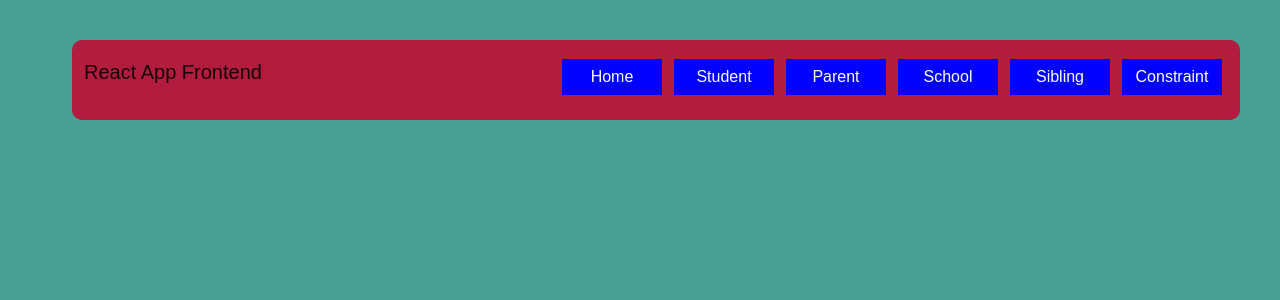
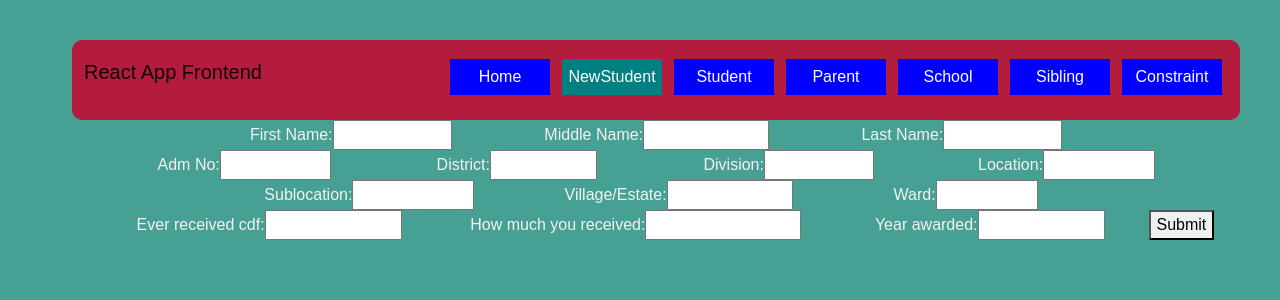
Before and after one commit to lumumbalennox/my-react-frontend-app, a React (Create React App) app: page /newstudentform in a window 1280 px wide. Shown: the top 300 px of the page. Built offline with nearby package versions, Linux system fonts and the light colour scheme.

Commit message:
Changes made

```diff
--- a/src/App.css
+++ b/src/App.css
@@ -55,10 +55,14 @@ body {
 .nav-link:hover{
   /* color: rgb(64, 255, 0); */
   color: #ffff !important;
-  border-bottom: 2px solid tomato;
+  border-bottom: 2px solid rgb(7, 7, 7);
 }
 
 .sizehomepgheight {
   min-height: 100vh;
   margin-top: 40px
 }
+
+input {
+  width: 40%;
+}
--- a/src/components/App.js
+++ b/src/components/App.js
@@ -8,7 +8,7 @@ import School from "./School";
 import Sibling from "./Sibling";
 import 'bootstrap/dist/css/bootstrap.min.css';
 import Constraint from "./Constraint";
-
+import NewStudentForm from "./NewStudentForm";
 
 function App() {
 
@@ -23,6 +23,10 @@ function App() {
       </header>
 
       <Switch>
+      <Route exact path="/newstudentform">
+          <NewStudentForm />
+        </Route>
+
       <Route exact path="/student">
           <Student />
         </Route>
--- a/src/components/Navbar.js
+++ b/src/components/Navbar.js
@@ -34,6 +34,20 @@ function Navbar() {
                             >
                                 Home
                             </NavLink>
+
+                            <NavLink
+                                className="nav-link"
+                                to="/newstudentform"
+                                exact
+                                style={linkStyles}
+                                activeStyle={{
+                                background: "teal",
+
+                                }}
+                            >
+                                NewStudent
+                            </NavLink>
+
                         </li>
                         <li className="nav-item">
 
--- a/src/components/NewStudentForm.js
+++ b/src/components/NewStudentForm.js
@@ -1,5 +1,5 @@
 import React, { useState } from 'react';
-import Form from 'react-bootstrap/Form';
+// import Form from 'react-bootstrap/Form';
 
 function NewStudentForm() {
   const [fname, setFname] = useState('');
```
